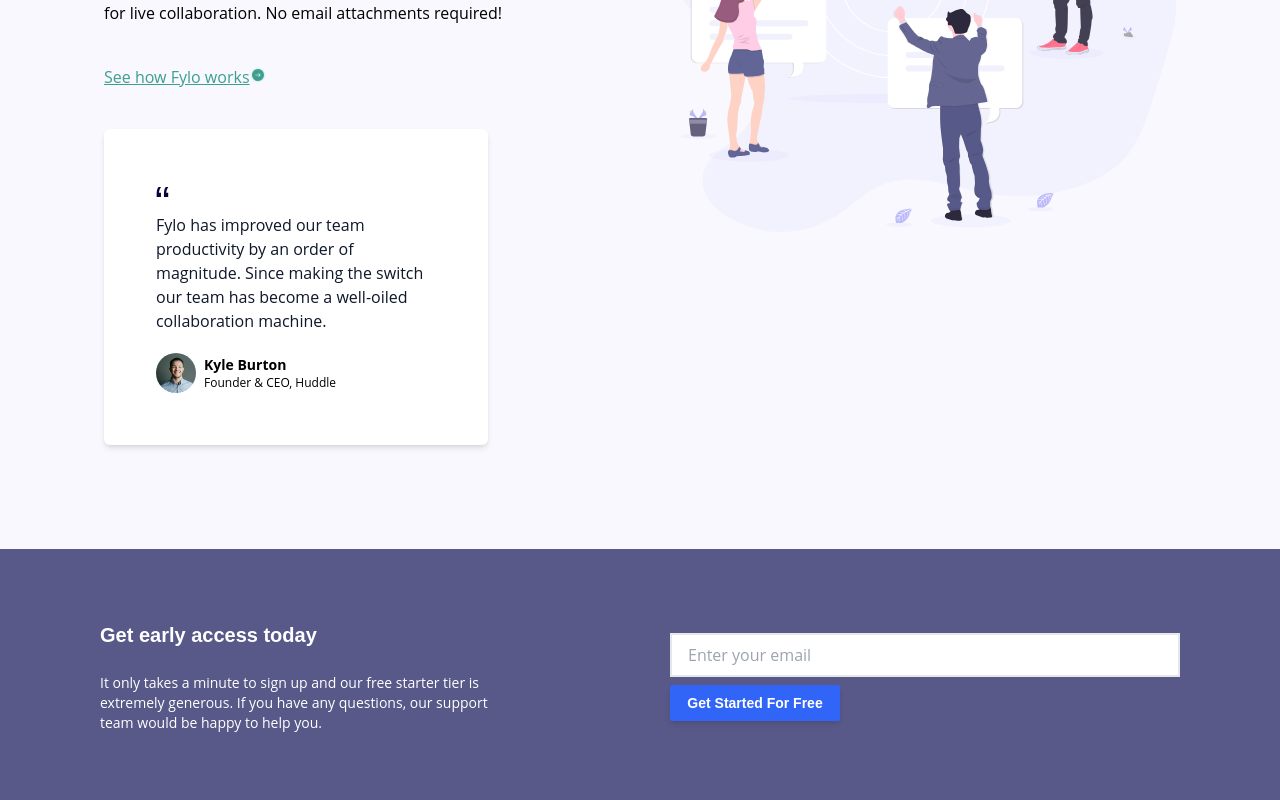
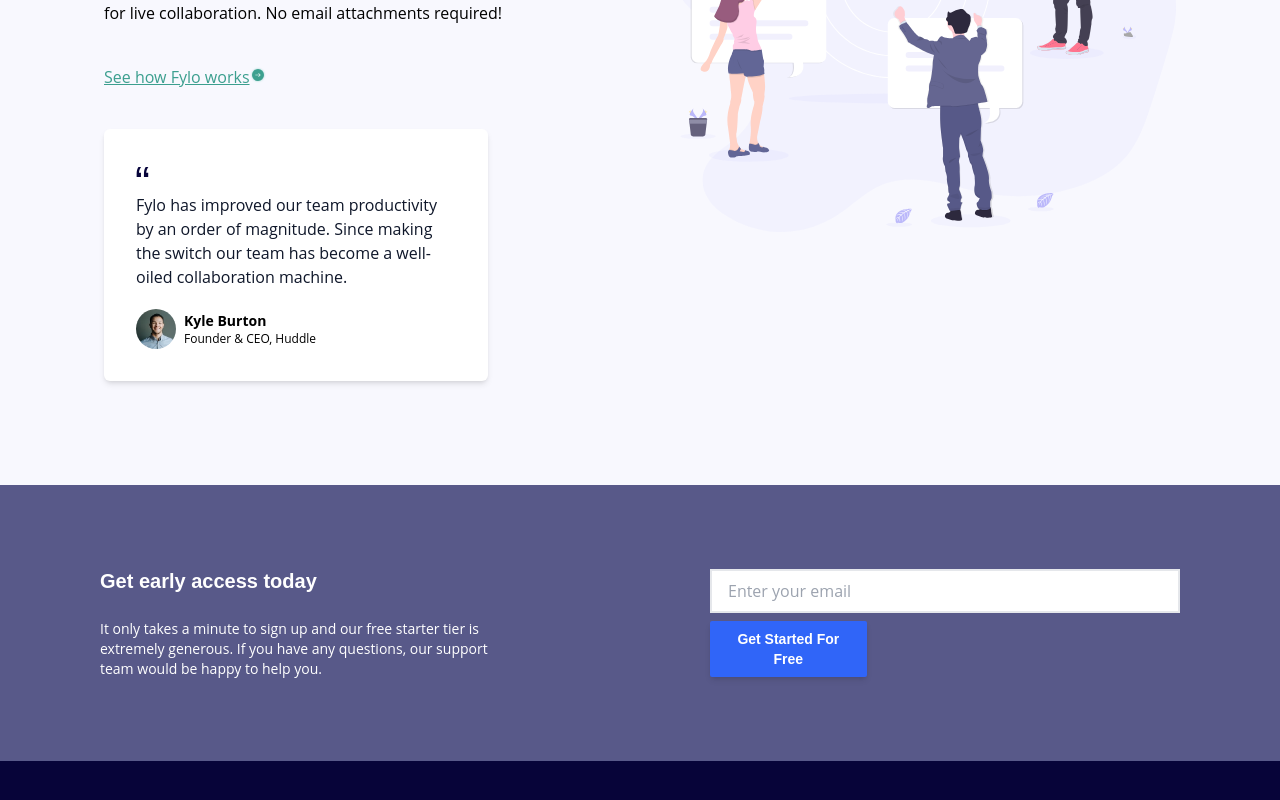
Before and after one commit to ericnbello/fylo-landing-page, a Next.js app: page / in a window 1280 px wide. Shown: the part 1180-1980 px from the top of the page. Built offline with nearby package versions, Linux system fonts and the light colour scheme.

Commit message:
updated styling

```diff
--- a/components/about.js
+++ b/components/about.js
@@ -13,7 +13,7 @@ export default function About() {
                 height="250"
                 />
             </div>
-            <div className="md:flex md:text-left md:flex-row-reverse mx-auto md:p-20 p-10 bg-[#F8F8FE]">
+            <div className="md:flex md:text-left md:flex-row-reverse mx-auto md:p-20 p-5 bg-[#F8F8FE]">
                 <div className="md:w-1/2 w-full p-6 md:flex-row-reverse">
                     <AboutImage />
                 </div>
@@ -37,7 +37,9 @@ export default function About() {
                             </a>
                         </p>
                     </div>
-                    <Testimonial />
+                    <div className="items-center p-6 md:p-0">
+                        <Testimonial />
+                    </div>
                 </div>
             </div>
         </div>
--- a/components/hero.js
+++ b/components/hero.js
@@ -9,14 +9,14 @@ export default function Hero () {
             <div className="md:w-1/2 w-full md:flex">
                 <HeroImage />
             </div>
-            <div className="md:w-1/2 w-full p-6">
+            <div className="md:w-1/2 w-full py-6 md:p-6">
                 <h1 className="text-3xl w-full font-bold p-3">All your files in one secure location, accessible anywhere.</h1>
                 <p className="lg:w-full text-md p-3">
                     Fylo stores your most important files in one secure location.
                     Access them wherever you need, share and collaborate with friends,
                     family, and co-workers.
                 </p>
-                <div className="w-full block md:flex md:gap-3 md:justify-start justify-center md:pl-3">
+                <div className="w-full block md:flex md:gap-3 md:justify-start justify-center md:pl-3 pt-6 md:pt-0">
                     <div className="md:w-2/3">
                         <EmailSignupForm />
                     </div>
--- a/components/signup-banner.js
+++ b/components/signup-banner.js
@@ -4,7 +4,7 @@ import GetStartedFreeButton from "./buttons/btn-get-started-free"
 
 export default function SignupBanner() {
     return (
-        <div className="md:flex md:justify-start md:pr-5 items-center py-10 px-20 bg-[#585989] text-white">
+        <div className="p-10 md:flex md:justify-start md:pr-5 items-center md:py-10 md:px-20 bg-[#585989] text-white">
             <div className="w-full text-center md:w-1/2 md:px-5 md:text-left">
                 <h2 className="text-xl font-bold py-3 md:pr-10">Get early access today</h2>
                 <p className="py-3 text-sm md:pr-32">
@@ -12,7 +12,7 @@ export default function SignupBanner() {
                     If you have any questions, our support team would be happy to help you.
                 </p>
             </div>
-            <div className="w-full md:w-1/2 md:pr-20 block py-6">
+            <div className="w-full md:w-1/2 md:pr-20 block py-6 px-10">
                 <EmailSignupForm />
                 <GetStartedFreeButton />
             </div>
--- a/components/testimonial-card.js
+++ b/components/testimonial-card.js
@@ -3,7 +3,7 @@ import Image from "next/image"
 
 export default function Testimonial() {
     return (
-        <div className="md:items-start max-w-sm bg-white rounded-md shadow-md p-5">
+        <div className="md:items-start max-w-sm bg-white rounded-md shadow-md">
             <div className="md:flex">
                 <div className="p-8">
                     <Quotes />
```
